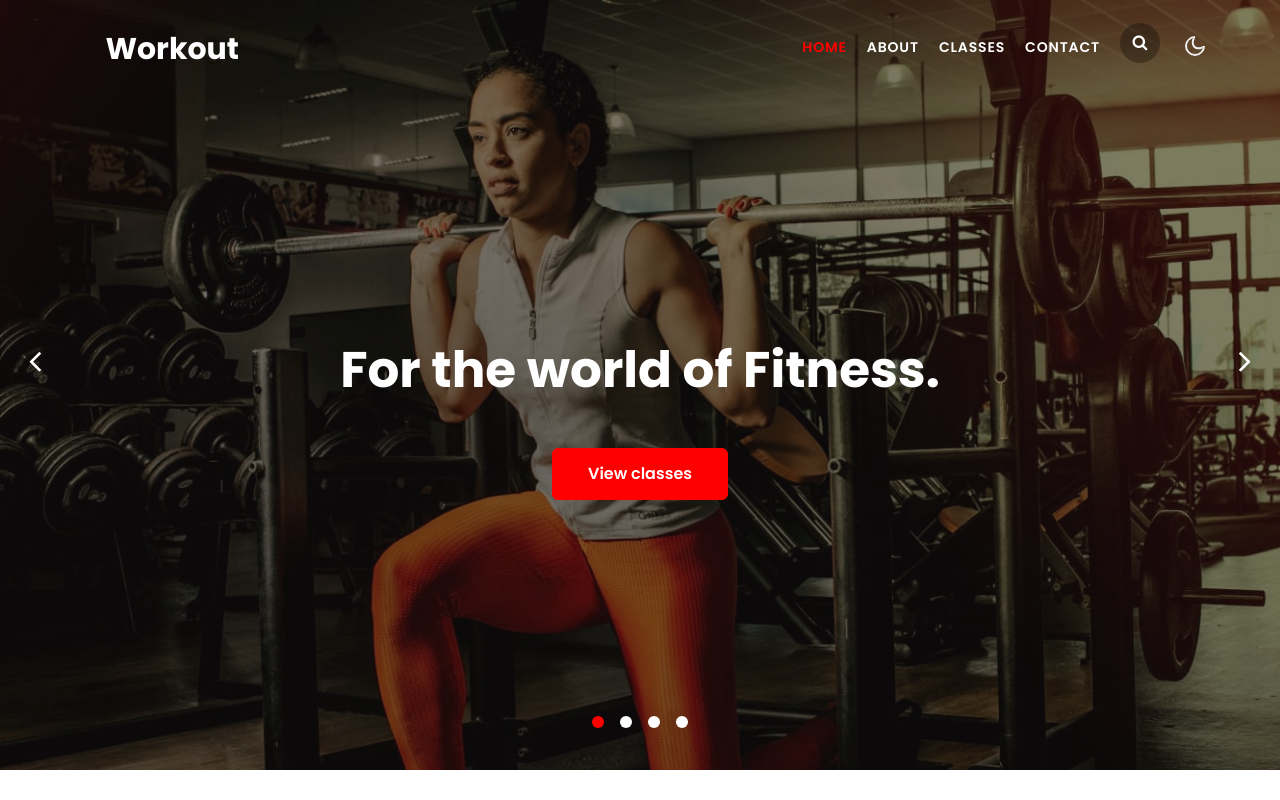
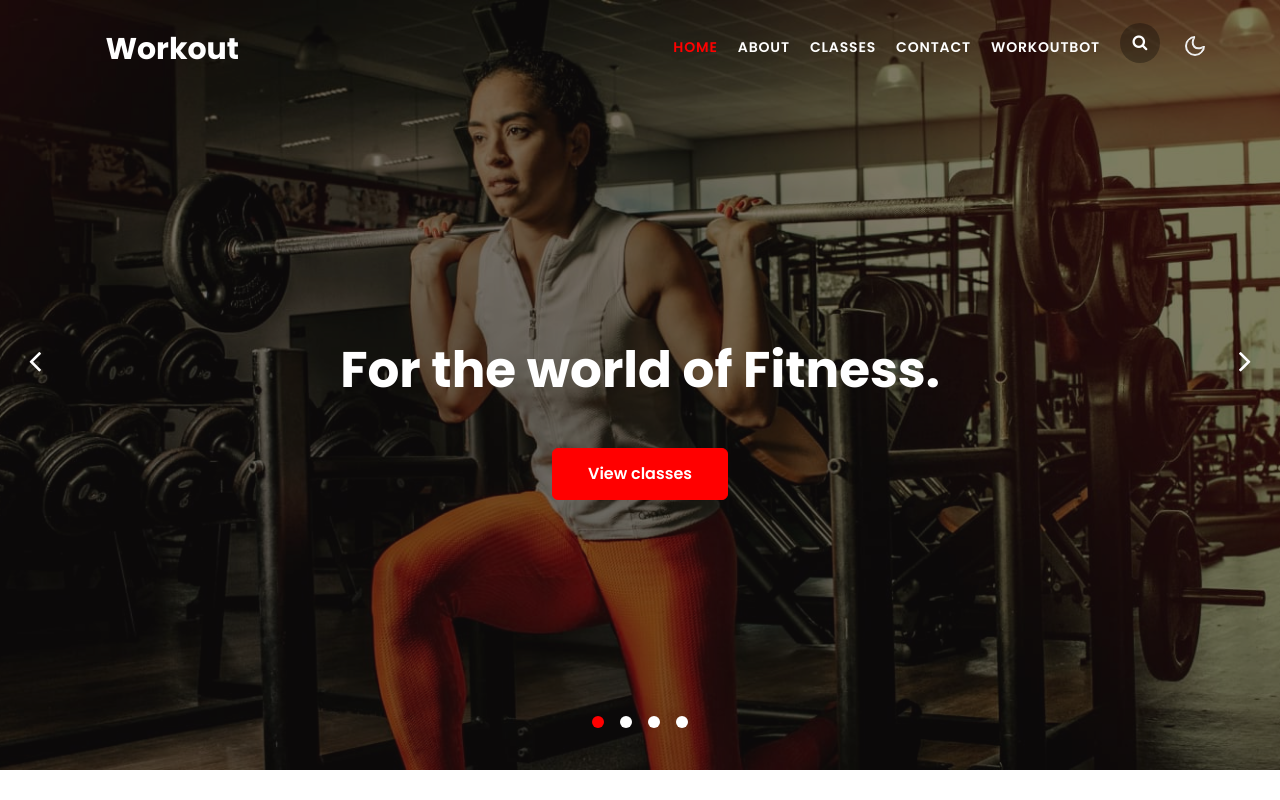
Before and after one commit to Kusuma2610/project428, a plain HTML site: page index.html in a window 1280 px wide. Shown: the top 800 px of the page. Drawn offline with Linux system fonts and the light colour scheme; some icons are missing.

Commit message:
Update index.html

```diff
--- a/index.html
+++ b/index.html
@@ -45,6 +45,8 @@
                   </li>
                   <li class="nav-item @@contact__active">
                       <a class="nav-link" href="contact.html">Contact</a>
+			  <li class="nav-item @@workoutbot__active">
+                      <a class="nav-link" href="workoutbot.html">workoutbot</a>
                   </li>
                   <!--/search-right-->
                   <div class="search-right">
```
